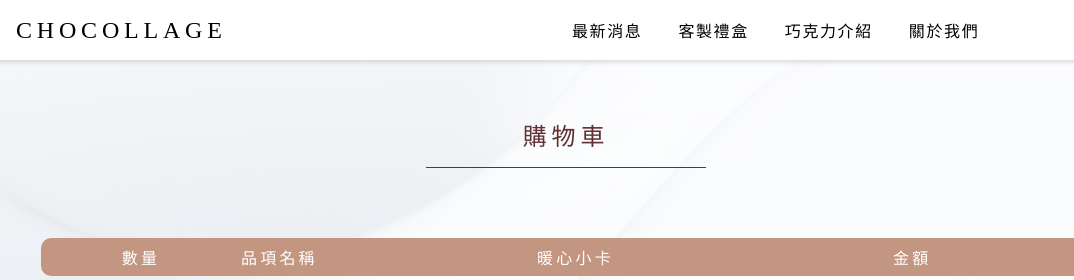
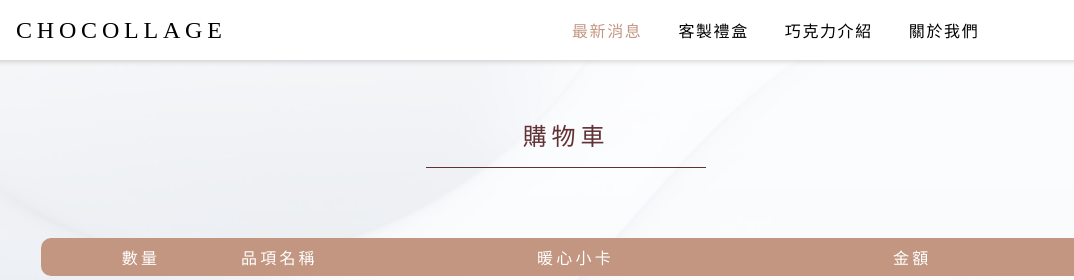
Before and after one commit to kmymari59/project2git, a plain HTML site: page cart.html in a window 1280 px wide. In both pictures the pointer is over the link 681 px from the left and 30 px from the top of the page. Shown: the top 280 px of the page, 74-1148 px from the left. Drawn offline with nearby package versions, Linux system fonts and the light colour scheme; no server answers; a web font is replaced by a local one.

Commit message:
更新-導覽列換色

```diff
--- a/css/common.css
+++ b/css/common.css
@@ -274,7 +274,8 @@ header {
     opacity: 1;
 }
 
-.member_op:hover a {
+.member_op:hover a,
+#menu li:hover a {
     color: #C39681;
 }
 
```
